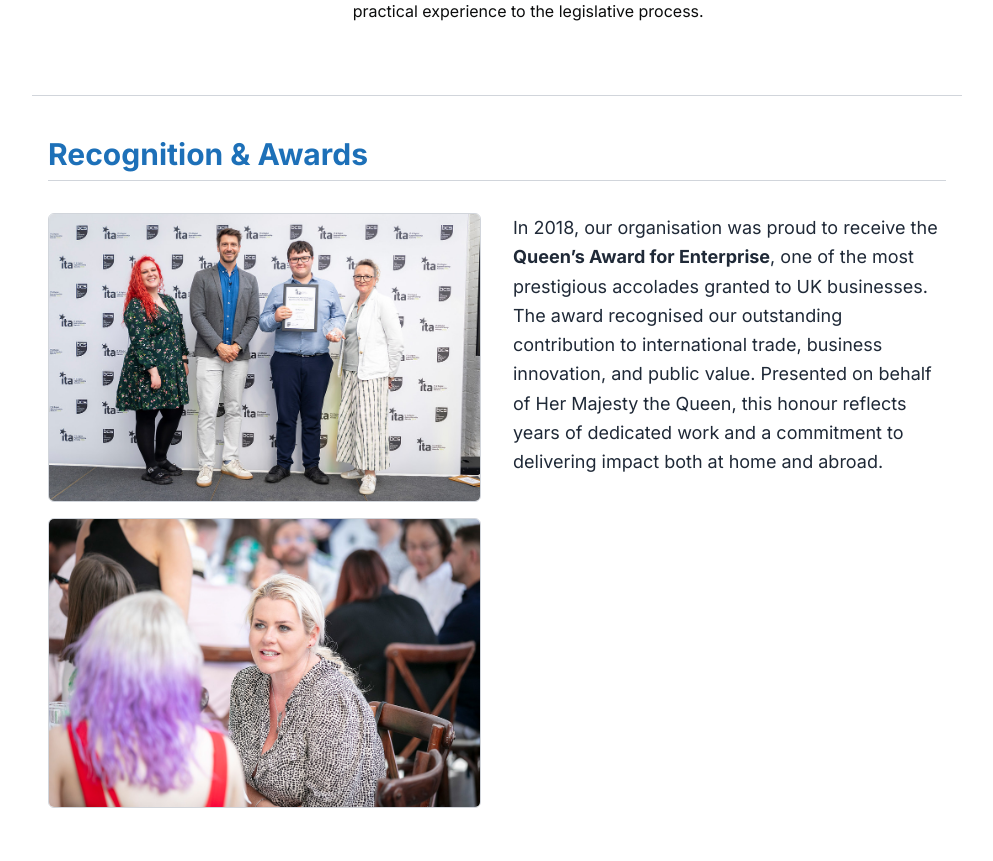
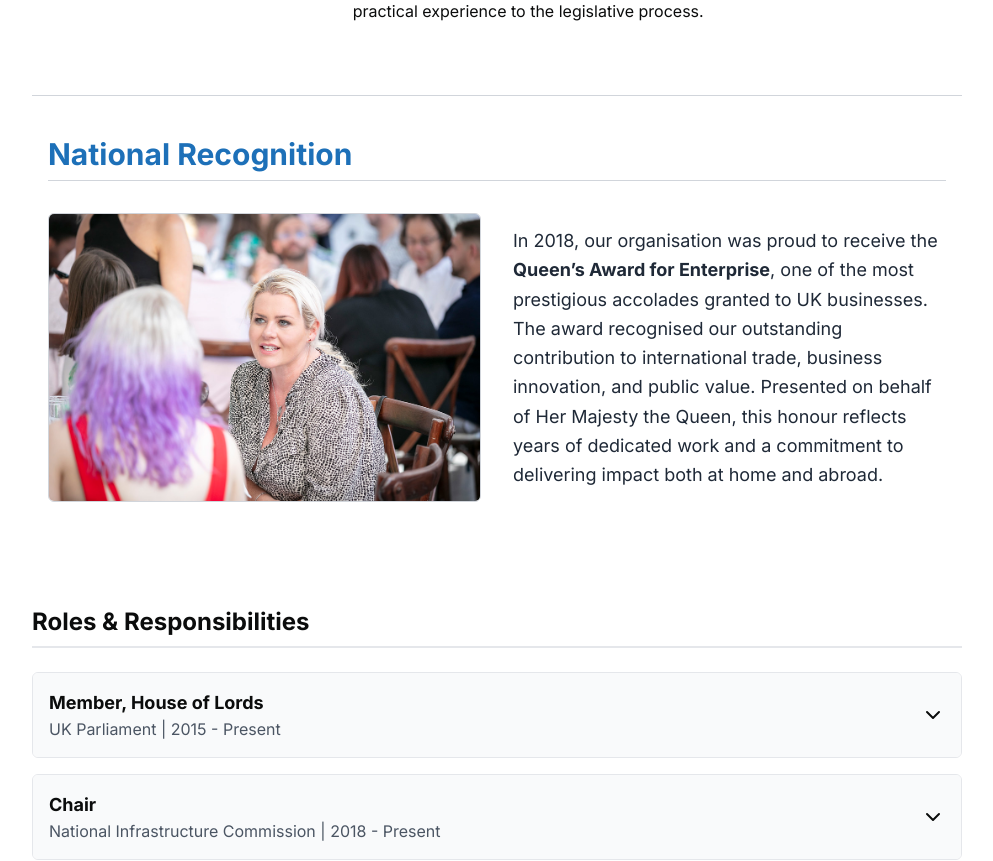
Before and after one commit to zakfarnworth23/farnworthdotorguk, a Next.js app: page / in a window 1280 px wide. Shown: the part 1120-1981 px from the top of the page, without its empty margins (143-1136 px from the left). Built offline with nearby package versions, Linux system fonts and the light colour scheme.

Commit message:
Update achievements-section.tsx

```diff
--- a/components/achievements-section.tsx
+++ b/components/achievements-section.tsx
@@ -1,33 +1,53 @@
+import { useEffect, useState } from "react"
+
 export default function RecognitionSection() {
+  const images = [
+    {
+      src: "/award-photo-01.jpg",
+      alt: "BCS IT & Digital Apprenticeship Awards 2024",
+    },
+    {
+      src: "/award-photo-02.jpg",
+      alt: "BCS IT & Digital Apprenticeship Awards 2024",
+    },
+  ]
+
+  const [currentIndex, setCurrentIndex] = useState(0)
+
+  useEffect(() => {
+    const interval = setInterval(() => {
+      setCurrentIndex((prevIndex) => (prevIndex + 1) % images.length)
+    }, 4000) // Switch every 4 seconds
+    return () => clearInterval(interval)
+  }, [images.length])
+
   return (
     <section id="recognition" className="py-10 mt-10 border-t border-gray-300">
       <div className="max-w-6xl mx-auto px-4">
         <h2 className="text-2xl md:text-3xl font-bold mb-8 text-govuk-blue border-b border-gray-300 pb-2">
-          Recognition & Awards
+          National Recognition
         </h2>
-        <div className="grid grid-cols-1 md:grid-cols-2 gap-8 items-start">
-          {/* Left: Photo gallery */}
-          <div className="grid grid-cols-1 gap-4">
+        <div className="grid grid-cols-1 md:grid-cols-2 gap-8 items-center">
+          {/* Left: Auto-rotating image */}
+          <div className="w-full overflow-hidden rounded-md border border-gray-300">
             <img
-              src="/award-photo-01.jpg"
-              alt="BCS IT & Digital Apprenticeship Award 2024"
-              className="rounded-md border border-gray-300"
-            />
-            <img
-              src="/award-photo-02.jpg"
-              alt="BCS IT & Digital Apprenticeship Award 2024"
-              className="rounded-md border border-gray-300"
+              src={images[currentIndex].src}
+              alt={images[currentIndex].alt}
+              className="w-full h-auto object-cover transition-opacity duration-700 ease-in-out"
             />
           </div>
 
-          {/* Right: Formal paragraph */}
+          {/* Right: Paragraph */}
           <div>
             <p className="text-lg leading-relaxed text-gray-800">
-              In 2018, our organisation was proud to receive the <strong>Queen’s Award for Enterprise</strong>, one of the most prestigious accolades granted to UK businesses. The award recognised our outstanding contribution to international trade, business innovation, and public value. Presented on behalf of Her Majesty the Queen, this honour reflects years of dedicated work and a commitment to delivering impact both at home and abroad.
+              In 2018, our organisation was proud to receive the <strong>Queen’s Award for Enterprise</strong>, one of the
+              most prestigious accolades granted to UK businesses. The award recognised our outstanding contribution to
+              international trade, business innovation, and public value. Presented on behalf of Her Majesty the Queen,
+              this honour reflects years of dedicated work and a commitment to delivering impact both at home and abroad.
             </p>
           </div>
         </div>
       </div>
     </section>
-  );
+  )
 }
```
